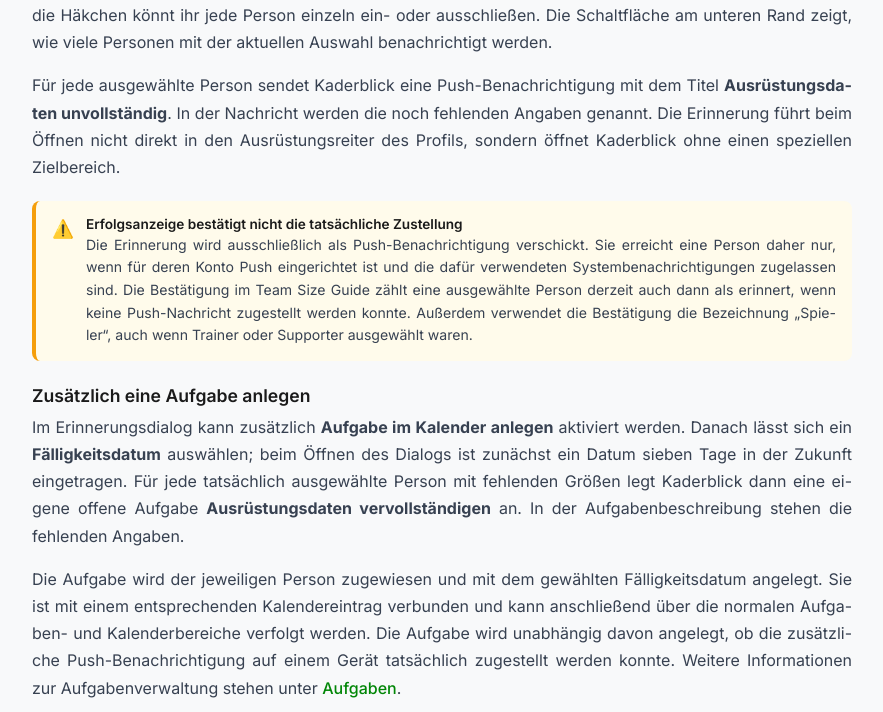
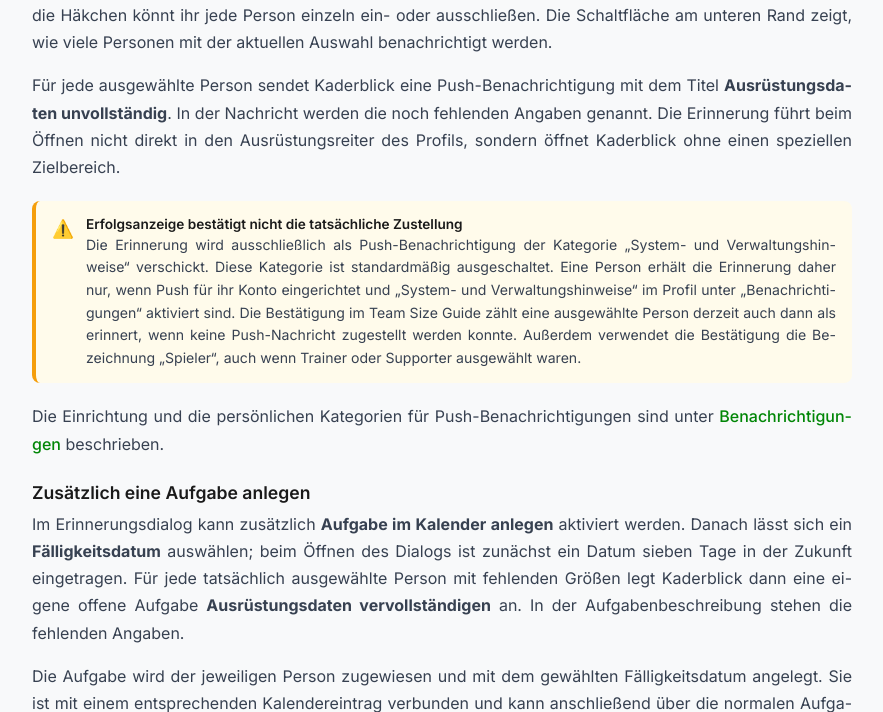
Before and after one commit to mastercad/Kaderblick-Documentation, a Symfony app: template templates/team-size-guide/index.html.twig in a window 1280 px wide. Shown: the part 1699-2411 px from the top of the page, without its empty margins (268-1151 px from the left). Run offline with Twig, Linux system fonts and the light colour scheme; the template is opened without the code that fills it, so the values that code supplies are empty; some libraries are stand-ins or nearby versions.

Commit message:
Präzisiere Zustellung der Größen-Erinnerung

```diff
--- a/templates/team-size-guide/index.html.twig
+++ b/templates/team-size-guide/index.html.twig
@@ -95,8 +95,13 @@
     {% include 'components/callout.html.twig' with {
         type: 'warning',
         title: 'Erfolgsanzeige bestätigt nicht die tatsächliche Zustellung',
-        text: 'Die Erinnerung wird ausschließlich als Push-Benachrichtigung verschickt. Sie erreicht eine Person daher nur, wenn für deren Konto Push eingerichtet ist und die dafür verwendeten Systembenachrichtigungen zugelassen sind. Die Bestätigung im Team Size Guide zählt eine ausgewählte Person derzeit auch dann als erinnert, wenn keine Push-Nachricht zugestellt werden konnte. Außerdem verwendet die Bestätigung die Bezeichnung „Spieler“, auch wenn Trainer oder Supporter ausgewählt waren.'
+        text: 'Die Erinnerung wird ausschließlich als Push-Benachrichtigung der Kategorie „System- und Verwaltungshinweise“ verschickt. Diese Kategorie ist standardmäßig ausgeschaltet. Eine Person erhält die Erinnerung daher nur, wenn Push für ihr Konto eingerichtet und „System- und Verwaltungshinweise“ im Profil unter „Benachrichtigungen“ aktiviert sind. Die Bestätigung im Team Size Guide zählt eine ausgewählte Person derzeit auch dann als erinnert, wenn keine Push-Nachricht zugestellt werden konnte. Außerdem verwendet die Bestätigung die Bezeichnung „Spieler“, auch wenn Trainer oder Supporter ausgewählt waren.'
     } %}
+
+    <p>
+        Die Einrichtung und die persönlichen Kategorien für Push-Benachrichtigungen sind unter
+        <a href="{{ path('app_benachrichtigungen') }}">Benachrichtigungen</a> beschrieben.
+    </p>
 
     <h3>Zusätzlich eine Aufgabe anlegen</h3>
 
```
